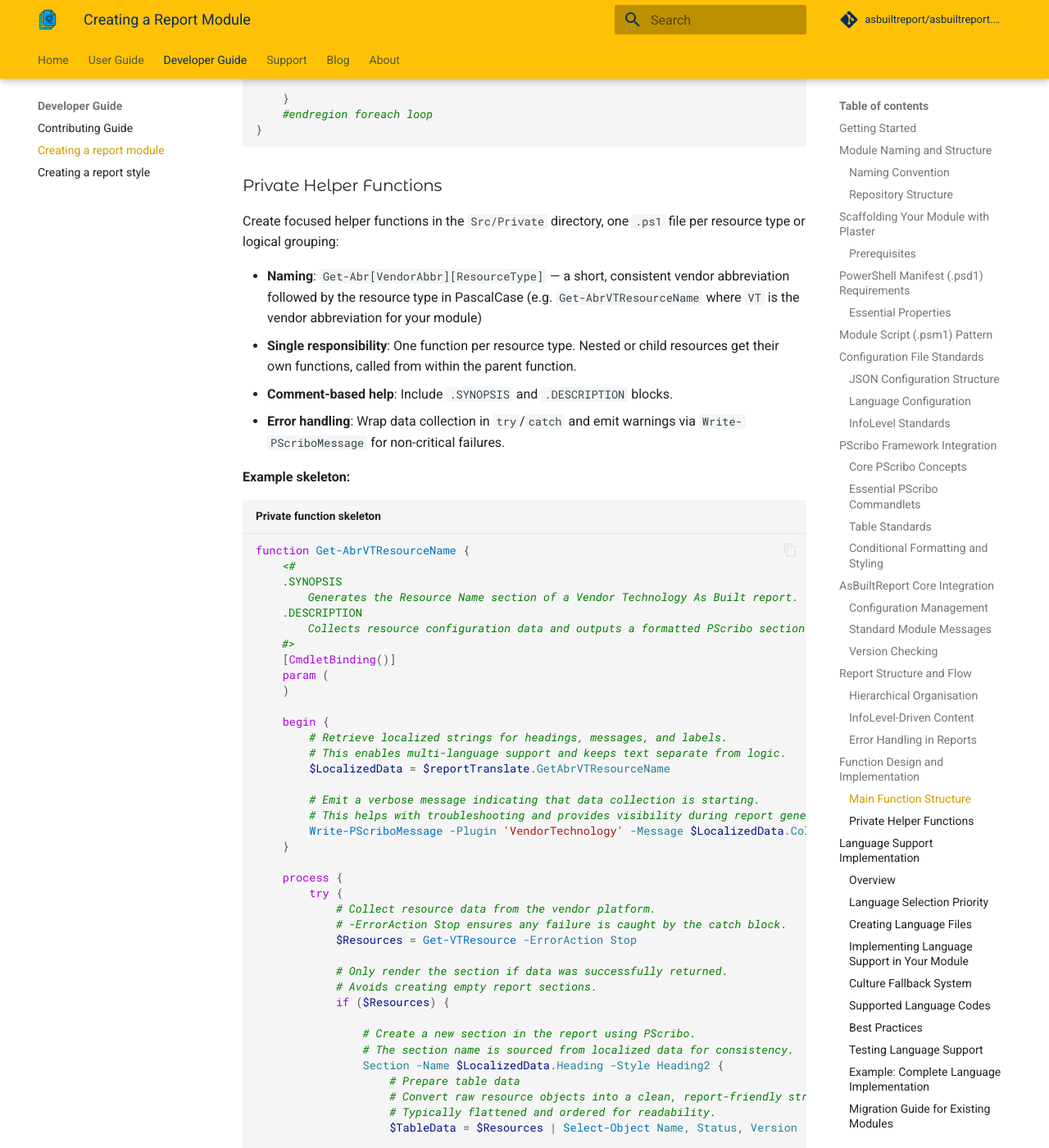
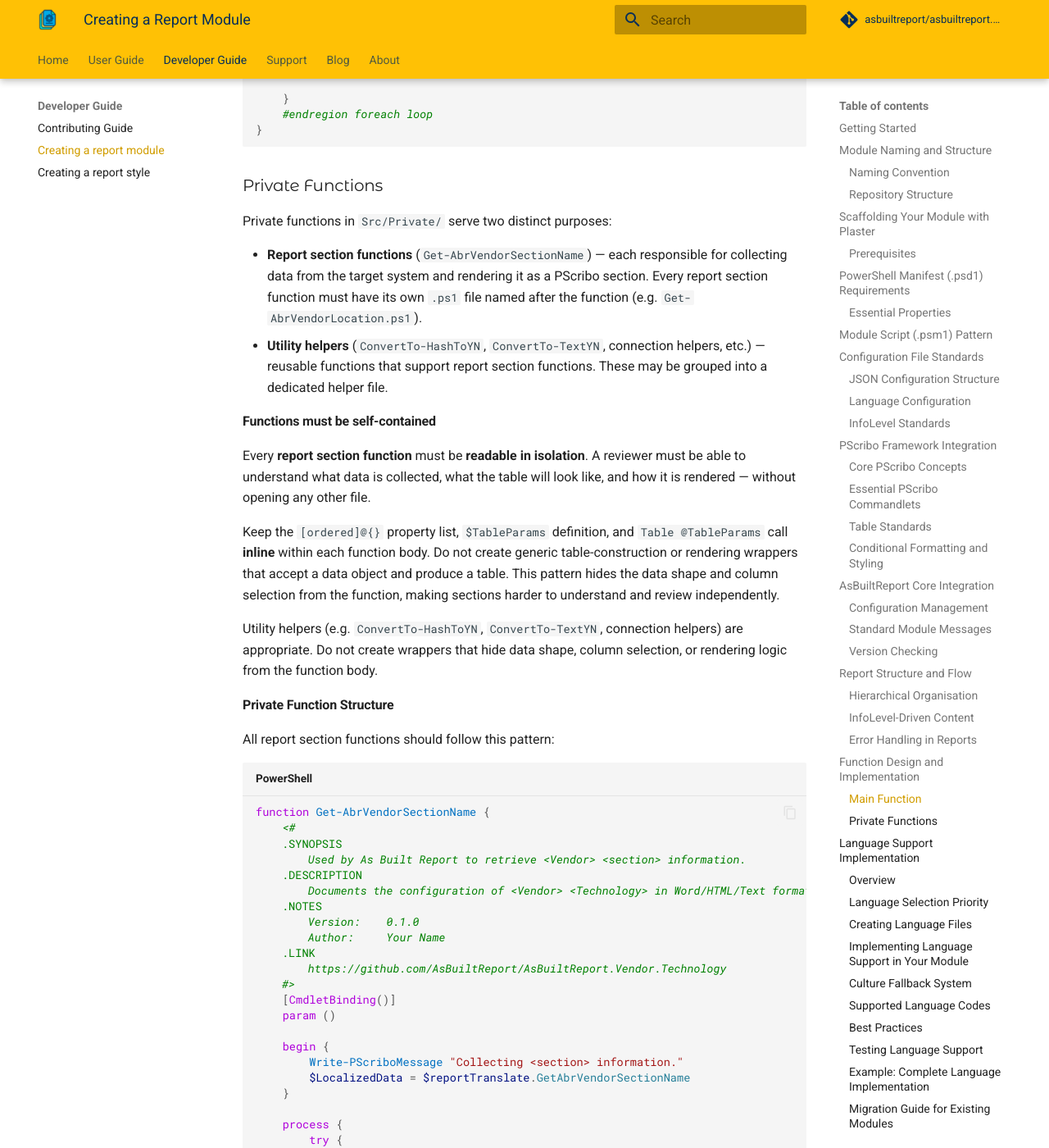
Before and after one commit to AsBuiltReport/AsBuiltReport.Project.Website, an MkDocs documentation site: the page built from docs/dev-guide/creating-a-report-module.md, in a window 1280 px wide and 1400 px high, scrolled down 15438 px. Shown: the whole window at 82% size. Built offline with MkDocs 1.6.1 and Material for MkDocs 9.7.7, drawn with Linux system fonts in a browser that asks for light colours; comment, search, counter and statistics services are not loaded; some of the changed text lies outside the part shown.

````diff
--- a/docs/dev-guide/creating-a-report-module.md
+++ b/docs/dev-guide/creating-a-report-module.md
@@ -553,7 +553,7 @@ try {
 
 ## Function Design and Implementation
 
-### Main Function Structure
+### Main Function
 Every module must export a single main function following this pattern:
 
 ```powershell title="Main module function template"
@@ -612,94 +612,95 @@ function Invoke-AsBuiltReport.Vendor.Technology {
 }
 ```
 
-### Private Helper Functions
-
-Create focused helper functions in the `Src/Private` directory, one `.ps1` file per resource type or logical grouping:
-
-- **Naming**: `Get-Abr[VendorAbbr][ResourceType]` — a short, consistent vendor abbreviation followed by the resource type in PascalCase (e.g. `Get-AbrVTResourceName` where `VT` is the vendor abbreviation for your module)
-- **Single responsibility**: One function per resource type. Nested or child resources get their own functions, called from within the parent function.
-- **Comment-based help**: Include `.SYNOPSIS` and `.DESCRIPTION` blocks.
-- **Error handling**: Wrap data collection in `try`/`catch` and emit warnings via `Write-PScriboMessage` for non-critical failures.
-
-**Example skeleton:**
-
-```powershell title="Private function skeleton"
-function Get-AbrVTResourceName {
+### Private Functions
+
+Private functions in `Src/Private/` serve two distinct purposes:
+
+- **Report section functions** (`Get-AbrVendorSectionName`) — each responsible for collecting data from the target system and rendering it as a PScribo section. Every report section function must have its own `.ps1` file named after the function (e.g. `Get-AbrVendorLocation.ps1`).
+- **Utility helpers** (`ConvertTo-HashToYN`, `ConvertTo-TextYN`, connection helpers, etc.) — reusable functions that support report section functions. These may be grouped into a dedicated helper file.
+
+#### Functions must be self-contained
+
+Every **report section function** must be **readable in isolation**. A reviewer must be able to understand what data is collected, what the table will look like, and how it is rendered — without opening any other file.
+
+Keep the `[ordered]@{}` property list, `$TableParams` definition, and `Table @TableParams` call **inline** within each function body. Do not create generic table-construction or rendering wrappers that accept a data object and produce a table. This pattern hides the data shape and column selection from the function, making sections harder to understand and review independently.
+
+Utility helpers (e.g. `ConvertTo-HashToYN`, `ConvertTo-TextYN`, connection helpers) are appropriate. Do not create wrappers that hide data shape, column selection, or rendering logic from the function body.
+
+#### Private Function Structure
+
+All report section functions should follow this pattern:
+
+```powershell
+function Get-AbrVendorSectionName {
     <#
     .SYNOPSIS
-        Generates the Resource Name section of a Vendor Technology As Built report.
+        Used by As Built Report to retrieve <Vendor> <section> information.
     .DESCRIPTION
-        Collects resource configuration data and outputs a formatted PScribo section.
+        Documents the configuration of <Vendor> <Technology> in Word/HTML/Text formats using PScribo.
+    .NOTES
+        Version:    0.1.0
+        Author:     Your Name
+    .LINK
+        https://github.com/AsBuiltReport/AsBuiltReport.Vendor.Technology
     #>
     [CmdletBinding()]
-    param (
-    )
+    param ()
 
     begin {
-        # Retrieve localized strings for headings, messages, and labels.
-        # This enables multi-language support and keeps text separate from logic.
-        $LocalizedData = $reportTranslate.GetAbrVTResourceName
-
-        # Emit a verbose message indicating that data collection is starting.
-        # This helps with troubleshooting and provides visibility during report generation.
-        Write-PScriboMessage -Plugin 'VendorTechnology' -Message $LocalizedData.Collecting
+        Write-PScriboMessage "Collecting <section> information."
+        $LocalizedData = $reportTranslate.GetAbrVendorSectionName
     }
 
     process {
         try {
-            # Collect resource data from the vendor platform.
-            # -ErrorAction Stop ensures any failure is caught by the catch block.
-            $Resources = Get-VTResource -ErrorAction Stop
-
-            # Only render the section if data was successfully returned.
-            # Avoids creating empty report sections.
-            if ($Resources) {
-
-                # Create a new section in the report using PScribo.
-                # The section name is sourced from localized data for consistency.
-                Section -Name $LocalizedData.Heading -Style Heading2 {
-                    # Prepare table data
-                    # Convert raw resource objects into a clean, report-friendly structure.
-                    # Typically flattened and ordered for readability.
-                    $TableData = $Resources | Select-Object Name, Status, Version
-
-                    # Define table formatting parameters
-                    # Using a hashtable allows conditional additions (e.g. captions)
+            $Data = Get-VendorApiData
+            if ($Data) {
+                Section -Style Heading3 $LocalizedData.Heading {
+                    Paragraph $LocalizedData.Paragraph
+                    BlankLine
+                    $OutObj = @()
+                    foreach ($Item in $Data) {
+                        try {
+                            $inObj = [ordered] @{
+                                $LocalizedData.Name    = $Item.Name
+                                $LocalizedData.Status  = $Item.Status
+                                $LocalizedData.Version = $Item.Version
+                            }
+                            $OutObj += [pscustomobject](ConvertTo-HashToYN $inObj)
+                        } catch {
+                            Write-PScriboMessage -IsWarning "$($Item.Name): $($_.Exception.Message)"
+                        }
+                    }
                     $TableParams = @{
-                        Name         = $LocalizedData.TableTitle      # Logical name of the table
-                        List         = $true                          # Render as key/value list (good for summaries)
-                        ColumnWidths = 40, 60                         # Adjust layout proportions
+                        Name         = $LocalizedData.TableHeading
+                        List         = $false
+                        ColumnWidths = 40, 30, 30
                     }
-
-                    # Optionally include a caption if enabled in report configuration
                     if ($Report.ShowTableCaptions) {
                         $TableParams['Caption'] = "- $($TableParams.Name)"
                     }
-
-                    # Output table to the report
-                    # PScribo handles rendering based on the provided parameters
-                    $TableData | Table @TableParams
+                    $OutObj | Sort-Object $LocalizedData.Name | Table @TableParams
                 }
-            } else {
-                # Optional: log that no data was returned.
-                # Useful for debugging or confirming expected empty states.
-                Write-PScriboMessage -Plugin 'VendorTechnology' -Message $LocalizedData.NoData
             }
         } catch {
-            # Catch any errors during data collection or processing.
-
-            # Emit a warning rather than terminating execution.
-            # This ensures the report continues generating even if this section fails.
-            Write-PScriboMessage -Plugin 'VendorTechnology' -IsWarning "$($LocalizedData.ErrorMessage) $($_.Exception.Message)"
-        }
-    }
-
-    end {
-        # Reserved for any cleanup if required.
-        # Typically unused, but included for completeness and consistency.
-    }
-}
-```
+            Write-PScriboMessage -IsWarning "<Section>: $($_.Exception.Message)"
+        }
+    }
+    end {}
+}
+```
+
+This example demonstrates:
+
+- **Data collected upfront** (`Get-VendorApiData`) before any PScribo calls, so collection errors are isolated from rendering
+- **`begin/process/end` blocks** — `begin` logs progress and loads translations; `process` contains all data collection and rendering; `end` is used for cleanup such as disconnecting sessions
+- **`[ordered]@{}` built inline** with explicit, named property-to-column mappings visible at a glance
+- **`ConvertTo-HashToYN`** applied once to convert booleans to `Yes`/`No` strings
+- **`$TableParams` defined inline** so column widths and table type are immediately clear
+- **`Table @TableParams` called directly** — no intermediate rendering wrapper
+- **`try/catch` at both levels** — the outer `catch` protects the section as a whole; the inner `catch` protects individual items so one bad record does not abort the entire table
+- **Graceful continuation** — the section renders what it can and logs warnings for failures
 
 ## Language Support Implementation
 
````
Also changed, not shown: docs/dev-guide/contributing.md (+99 -18 lines).
